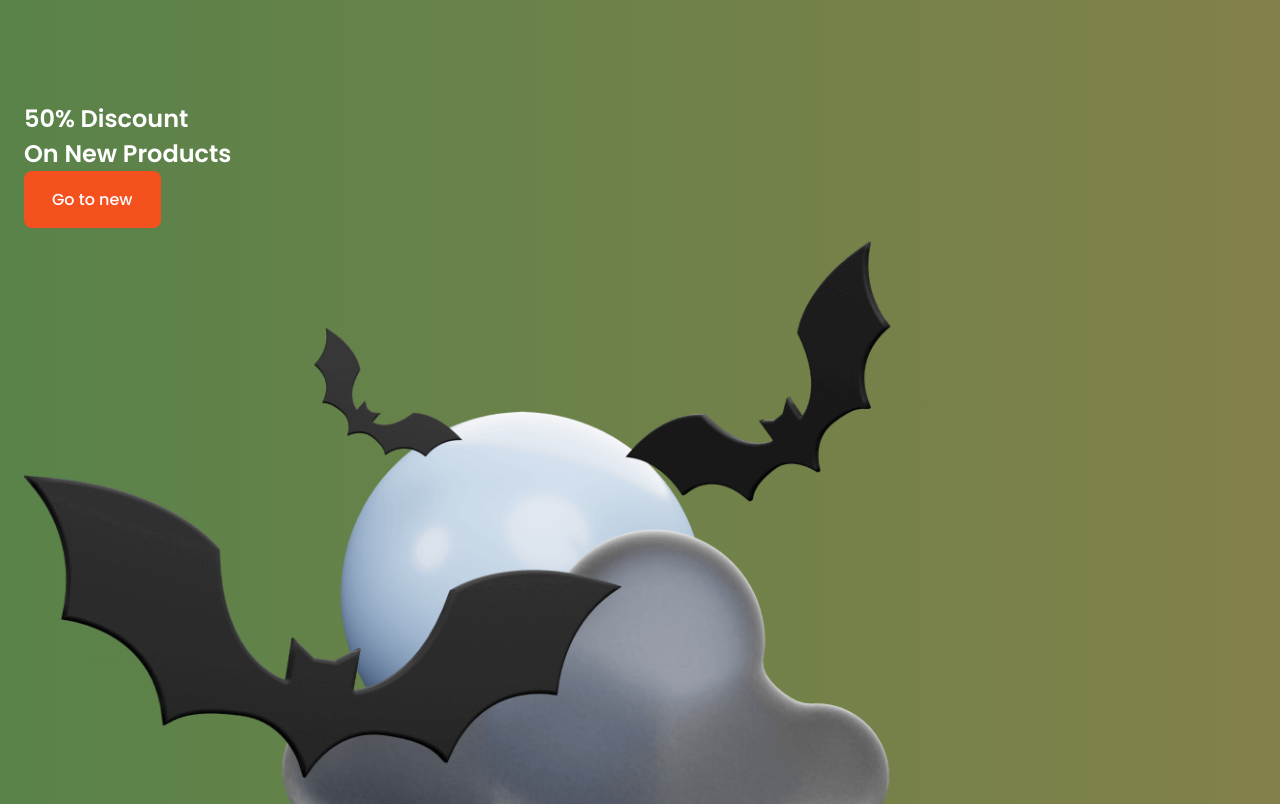
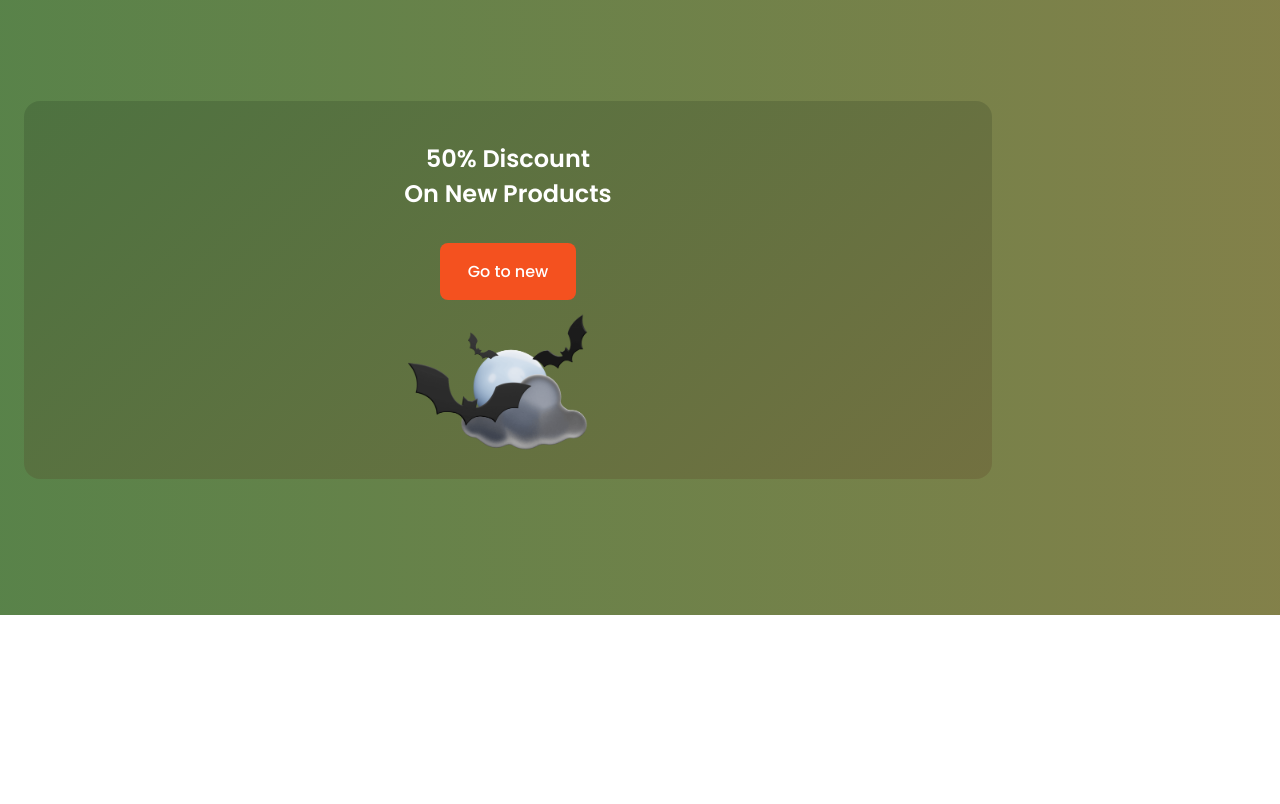
Before and after one commit to ignatjevvv/responsive-halloween-website, a website built with Vite: page src/index.html in a window 1280 px wide. Shown: the part 2898-3702 px from the top of the page. After the commit the page ends 3513 px from the top, so only its background shows below. Built offline with nearby package versions, Linux system fonts and the light colour scheme.

Commit message:
Added style for (Discount) section

```diff
--- /dev/null
+++ b/src/scss/components/_discount.scss
@@ -0,0 +1,22 @@
+.discount {
+    &__container {
+        background: var(--container-color);
+        border-radius: 1rem;
+        padding: 2.5rem 0 1.5rem;
+        row-gap: .75rem;
+    }
+
+    &__data {
+        text-align: center;
+    }
+
+    &__title {
+        font-size: var(--h2-font-size);
+        margin-bottom: var(--mb-2);
+    }
+
+    &__img {
+        width: 200px;
+        justify-self: center;
+    }
+}
--- a/src/scss/style.scss
+++ b/src/scss/style.scss
@@ -10,3 +10,4 @@
 @import 'components/category';
 @import 'components/about';
 @import 'components/trick';
+@import 'components/discount';
```
